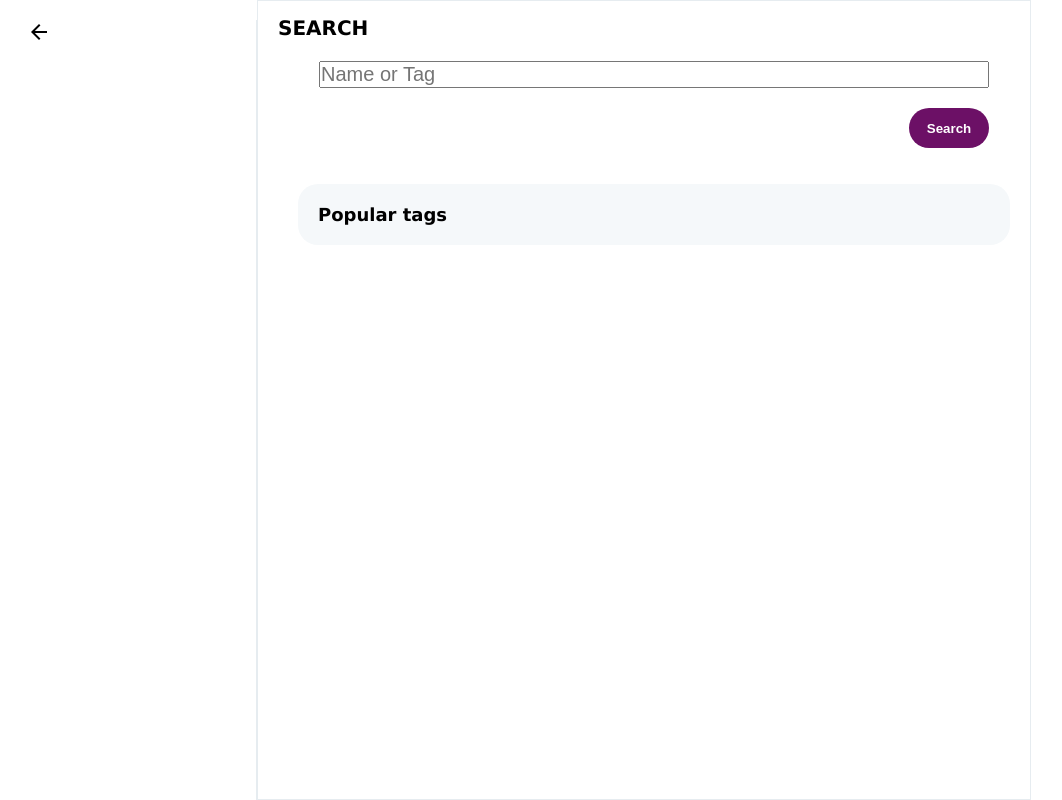
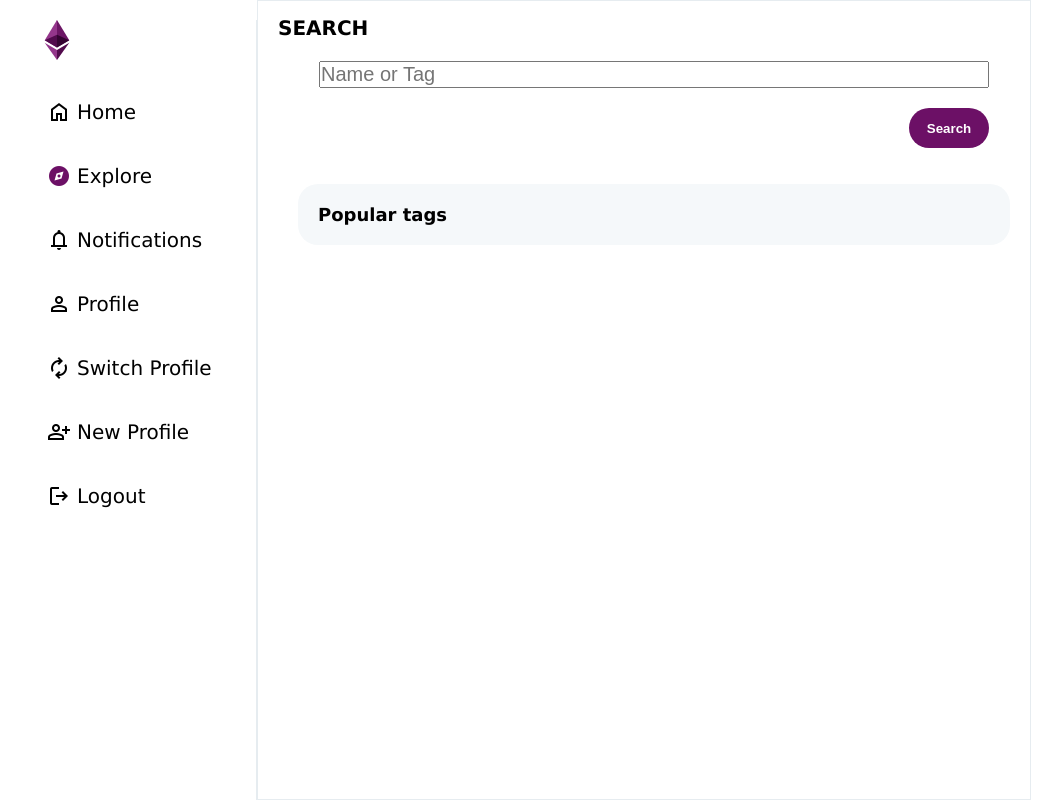
Before and after one commit to dragut-eth/tbyp, a Flask app: page /explorer in a window 1280 px wide. Shown: the whole page, without its empty margins (121-1183 px from the left). Run offline with Flask 2, Linux system fonts and the light colour scheme; the visitor is signed in with stand-in values (Sample User, id 1); data that the repository does not hold is empty; some libraries are stand-ins or nearby versions.

Commit message:
color menus when active

```diff
--- a/client.py
+++ b/client.py
@@ -250,7 +250,14 @@ def explorer():
                     return redirect(f"/?H={handle[0]}")
     fields = main.search(search)
     fields = [str(escape(field)) for field in fields]
-    return render_template("explorer.html", fields=fields, search=search)
+
+    wallet = Wallet(session["wallet"])
+    if session.get("profile"):
+        user = User(wallet, session["profile"])
+    else:
+        user = None
+
+    return render_template("explorer.html", wallet=wallet, user=user, fields=fields, search=search)
 
 @app.route("/logout")
 def logout():
--- a/static/styles.css
+++ b/static/styles.css
@@ -37,6 +37,11 @@
     margin-top: 20px;
     padding-left: 20px;
     padding-right: 20px;
+  }
+
+  .sidebar .active{
+    font-variation-settings: 'FILL' 1;
+    color: var(--tbyp-color);
   }
 
   .sidebarOption:hover {
--- a/templates/explorer.html
+++ b/templates/explorer.html
@@ -102,9 +102,14 @@ function autocomplete(inp, arr) {
 {% endblock %}
 
 {% block body %}
-<div class="sidebar">
-	<a href="/" title="back"><span class="sidebarOption material-symbols-outlined"> arrow_back </span></a>
-</div>
+
+<!-- sidebar starts -->
+{% set profile_list = list_user_profiles() %}
+{% with hashtag=True %}
+	{% include 'menu.html' %}
+{% endwith %}
+<!-- sidebar ends -->
+
 <div class="feed feed__header">
 	<h2>SEARCH</h2>
 	<div class="postBox field__input autocomplete">
--- a/templates/menu.html
+++ b/templates/menu.html
@@ -2,8 +2,8 @@
 <div class="sidebar">
     <a href="/">
       <div class="ethereum_logo"></div>
-      <div class="sidebarOption active">
-        <span class="material-symbols-outlined"> home </span>
+      <div class="sidebarOption">
+        <span class="material-symbols-outlined {%if  not profile and not hashtag %}active{% endif %}"> home </span>
         <h2>Home</h2>
       </div>
     </a>
@@ -11,7 +11,7 @@
     {% if user %}
       <a href="/explorer" class="wait">
         <div class="sidebarOption">
-          <span class="material-symbols-outlined"> search </span>
+          <span class="material-symbols-outlined {%if hashtag %}active{% endif %}"> explore </span>
           <h2>Explore</h2>
         </div>
       </a>
@@ -23,7 +23,7 @@
 
       <a href="/?@={{ user.handle }}" class="wait">
         <div class="sidebarOption">
-          <span class="material-symbols-outlined"> person </span>
+          <span class="material-symbols-outlined {%if profile %}active{% endif %}"> person </span>
           <h2>Profile</h2>
         </div>
       </a>
```
